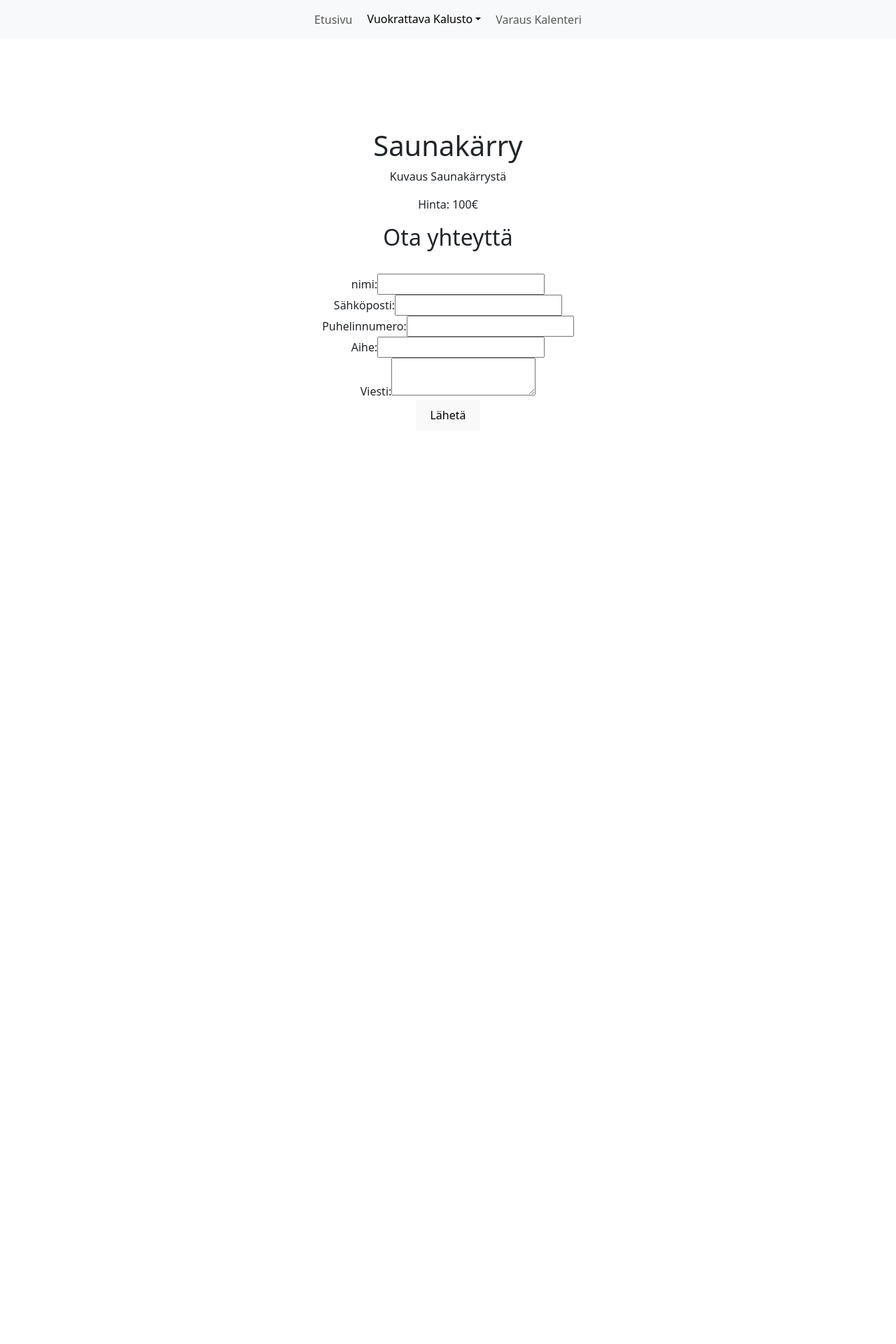
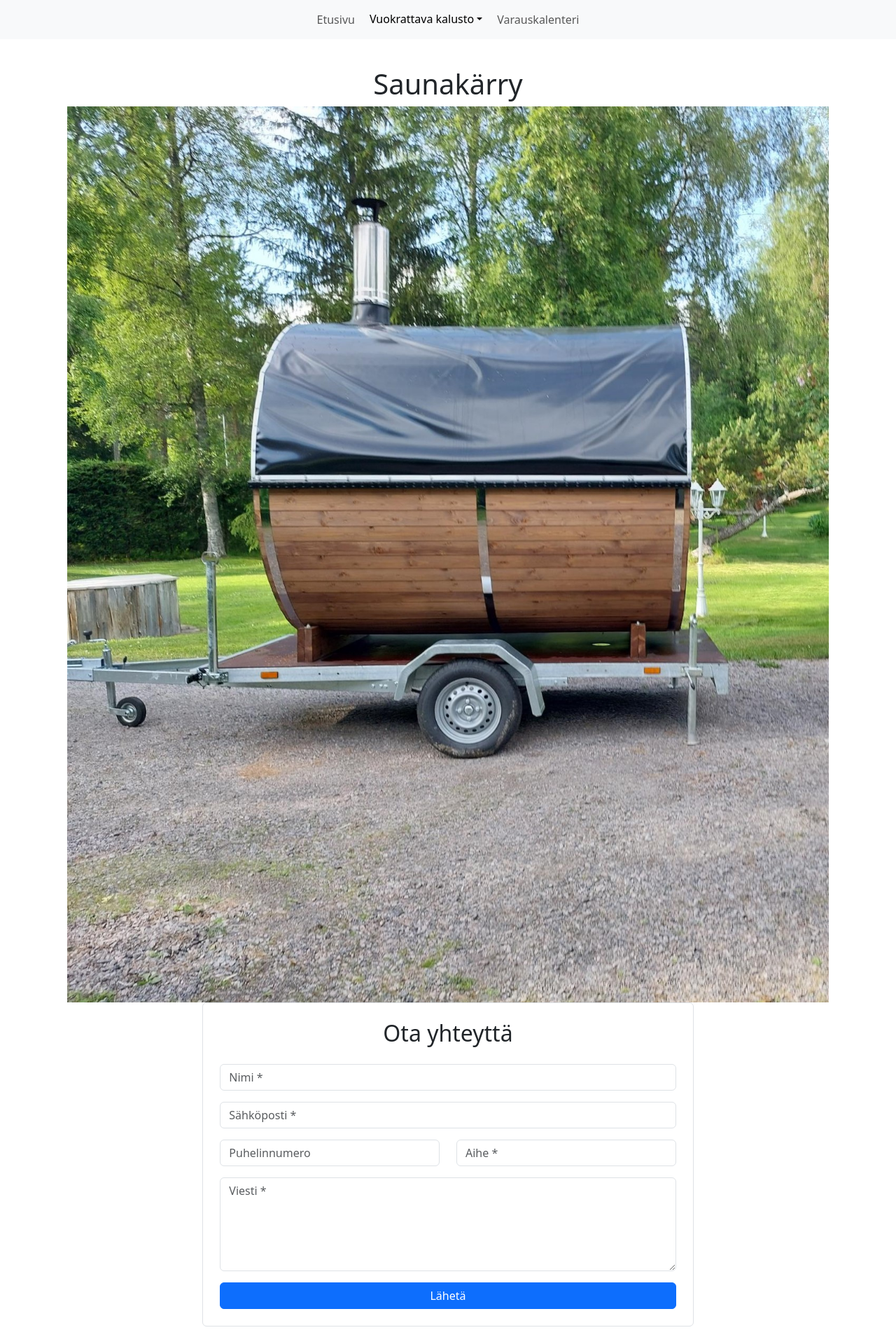
Before and after one commit to Laurik22/RentalApp, a React (Vite) app in the folder RentalApp/: page /products/saunaTrailer in a window 1280 px wide. Shown: the top 1920 px of the page at 70% size. Before the commit the page ends 800 px from the top, so only its background shows below. Built offline with nearby package versions, Linux system fonts and the light colour scheme.

Commit message:
calendar update

```diff
--- a/RentalApp/src/App.css
+++ b/RentalApp/src/App.css
@@ -1,11 +1,17 @@
 #root {
-  margin: 0 auto;
-  padding: 2rem;
+  margin: auto;
+  padding: 6rem;
   text-align: center;
 }
 .content{
-   margin-top: 60px;
-  }
+  width: 100%;
+  display: flex;
+  flex-direction: column;
+  align-items: stretch;
+}
+  /*
+  kalenteri
+  */
   .rbc-header{
     color: white;
     background: #17405d;
@@ -14,8 +20,7 @@
     align-items: center;
     justify-content: center;
     height: 36px;
-
-  }
+    }
   .rbc-event,
   .rbc-background-event{
     padding: 0px;
--- a/RentalApp/src/App.jsx
+++ b/RentalApp/src/App.jsx
@@ -6,7 +6,6 @@ import 'bootstrap/dist/css/bootstrap.min.css';
 import Home from './pages/Home';
 import ProductDetail from './pages/ProductDetail';
 import Reservations from './pages/Reservations';
-
 
 function App() {
 
--- a/RentalApp/src/components/Calendar.jsx
+++ b/RentalApp/src/components/Calendar.jsx
@@ -2,41 +2,58 @@ import React, { useEffect, useState } from 'react';
 import { Calendar, momentLocalizer } from 'react-big-calendar';
 import moment from 'moment';
 import 'moment/locale/fi';
-moment.locale('fi');
 import axios from 'axios';
 import 'react-big-calendar/lib/css/react-big-calendar.css';
-import CustomCalendarToolbar from '../components/CustomCalendarToolbar'
-
+moment.locale('fi');
 
 const localizer = momentLocalizer(moment);
 
 const GoogleCalendar = () => {
     const [events, setEvents] = useState([]);
+    const [currentDate, setCurrentDate] = useState(new Date());
 
     useEffect(() => {
         const fetchEvents = async () => {
-            const calendarId = 'f1205b7657fe9a4a469c544171e513b42f803bb74da50b545925112c6a34b9eb@group.calendar.google.com'; // Kalenterin ID
+            const calendarId = 'f1205b7657fe9a4a469c544171e513b42f803bb74da50b545925112c6a34b9eb@group.calendar.google.com';
             const apiKey = 'AIzaSyAOL9uEo5DxYCZ7jWlXnhG9Cu45fh88xpo';
-            const timeMin = new Date().toISOString();
+            const timeMin = new Date(new Date().getFullYear(), 0, 1).toISOString();
+            const timeMax = new Date(new Date().setFullYear(new Date().getFullYear() + 1)).toISOString();
 
             try {
                 const response = await axios.get(`https://www.googleapis.com/calendar/v3/calendars/${calendarId}/events`, {
                     params: {
                         key: apiKey,
                         timeMin: timeMin,
+                        timeMax: timeMax,
                         singleEvents: true,
                         orderBy: 'startTime',
                     }
                 });
 
-                const fetchedEvents = response.data.items.map(event => ({
-                    id: event.id,
-                    title: event.summary,
-                    start: new Date(event.start.dateTime || event.start.date),
-                    end: new Date(event.end.dateTime || event.end.date),
-                }));
+                // Suodatetaan tapahtumat niin, että vain yksi tapahtuma per päivä sallitaan
+                const eventsByDay = {};
 
-                setEvents(fetchedEvents);
+                response.data.items.forEach(event => {
+                    const isAllDayEvent = !event.start.dateTime; // Tarkistetaan, onko koko päivän tapahtuma
+                    const eventDate = new Date(event.start.dateTime || event.start.date).toDateString();
+
+                    // Lisää tapahtuma vain, jos päivälle ei ole jo tapahtumaa
+                    if (!eventsByDay[eventDate]) {
+                        eventsByDay[eventDate] = {
+                            id: event.id,
+                            title: event.summary,
+                            start: isAllDayEvent
+                                ? new Date(event.start.date) // Jos on koko päivän tapahtuma, käytetään vain päivämäärää
+                                : new Date(event.start.dateTime),
+                            end: isAllDayEvent
+                                ? new Date(event.start.date) // Sama loppupäivämäärä koko päivän tapahtumille
+                                : new Date(event.end.dateTime || event.end.date),
+                            allDay: isAllDayEvent
+                        };
+                    }
+                });
+
+                setEvents(Object.values(eventsByDay));
             } catch (error) {
                 console.error('Virhe tapahtumien hakemisessa:', error);
             }
@@ -45,19 +62,35 @@ const GoogleCalendar = () => {
         fetchEvents();
     }, []);
 
+    const handleNavigate = (newDate) => {
+        setCurrentDate(newDate);
+    };
+
+    const messages = {
+        today: 'Tänään',
+        next: '>',
+        previous: '<',
+        month: "Kuukausi",
+        week: 'Viikko',
+    };
+
     return (
         <div>
             <h2>Varauskalenteri</h2>
             <Calendar
-                culture='fi'
                 localizer={localizer}
+                culture='fi-FI'
+                messages={messages}
                 events={events}
                 startAccessor="start"
                 endAccessor="end"
-                style={{width: 1000, height: 600,  margin: '50px' }}
+                defaultView="month"
+                views={['month']}
+                date={currentDate}
+                onNavigate={handleNavigate}
+                style={{ width: 1000, height: 600 }}
             />
         </div>
-
     );
 };
 
--- a/RentalApp/src/components/ContactForm.jsx
+++ b/RentalApp/src/components/ContactForm.jsx
@@ -1,5 +1,6 @@
 import React, { useState } from 'react';
 import emailjs from 'emailjs-com';
+import { InputGroup, Col, Button, Row, Container, Card, Form } from 'react-bootstrap'
 
 function ContactForm() {
     const [formData, setFormData] = useState({
@@ -27,56 +28,83 @@ function ContactForm() {
     };
 
     return (
-        <form onSubmit={handleSubmit}>
-        <h2>Ota yhteyttä </h2>
-
-        <br />
-        <label>nimi:</label>
-        <input
+      <Container>
+      <Row className="justify-content-center align-items-center">
+        <Col md={10} lg={8} xs={12}>
+          <Form onSubmit={handleSubmit} className="p-4 border rounded">
+            <h2 className="mb-4">Ota yhteyttä</h2>
+            <Row className="mb-3">
+              <Form.Group as={Col} controlId="formName">
+                <Form.Control
                   type="text"
                   name="name"
+                  placeholder="Nimi *"
                   value={formData.name}
                   onChange={handleChange}
                   required
                 />
-        <br />
-        <label>Sähköposti:</label>
-        <input
+              </Form.Group>
+            </Row>
+
+            <Row className="mb-3">
+              <Form.Group as={Col} controlId="formEmail">
+                <Form.Control
                   type="email"
                   name="email"
+                  placeholder="Sähköposti *"
                   value={formData.email}
                   onChange={handleChange}
                   required
                 />
-        <br />
-        <label>Puhelinnumero:</label>
-        <input
+              </Form.Group>
+            </Row>
+
+            <Row className="mb-3">
+              <Form.Group as={Col} md={6} controlId="formPhone">
+                <Form.Control
                   type="tel"
                   name="phone"
+                  placeholder="Puhelinnumero"
                   value={formData.phone}
                   onChange={handleChange}
                 />
-        <br />
-        <label>Aihe:</label>
-        <input
+              </Form.Group>
+
+              <Form.Group as={Col} md={6} controlId="formSubject">
+                <Form.Control
                   type="text"
                   name="subject"
+                  placeholder="Aihe *"
                   value={formData.subject}
                   onChange={handleChange}
                   required
                 />
-        <br />
-        <label>Viesti:</label>
-        <textarea
+              </Form.Group>
+            </Row>
+
+            <Row className="mb-3">
+              <Form.Group as={Col} controlId="formMessage">
+                <Form.Control
+                  as="textarea"
+                  rows={5}
                   name="message"
+                  placeholder="Viesti *"
                   value={formData.message}
                   onChange={handleChange}
                   required
                 />
-        <br />
+              </Form.Group>
+            </Row>
 
-        <button type="submit">Lähetä</button>
-      </form>
+            <div className="d-grid">
+              <Button variant="primary" type="submit">
+                Lähetä
+              </Button>
+            </div>
+          </Form>
+        </Col>
+      </Row>
+    </Container>
     );
   }
 
--- a/RentalApp/src/components/Header.jsx
+++ b/RentalApp/src/components/Header.jsx
@@ -8,7 +8,7 @@ import Dropdown from 'react-bootstrap/Dropdown';
 
 function Header(){
 return(
-  <Navbar className="bg-body-tertiary" expand="lg" fixed="top">
+  <Navbar className="bg-body-tertiary" expand="lg" fixed="top" >
   <Container>
     <Navbar.Toggle aria-controls="basic-navbar-nav"/>
     <Navbar.Collapse id="basic-navbar-nav">
@@ -16,7 +16,7 @@ return(
         <Nav.Link as={Link} to="/" >Etusivu</Nav.Link>
         <Dropdown>
           <Dropdown.Toggle variant='light' id="dropdown-basic">
-            Vuokrattava Kalusto
+            Vuokrattava kalusto
           </Dropdown.Toggle>
           <Dropdown.Menu>
             <Dropdown.Item as={Link} to="/products/saunaTrailer">Saunakärry</Dropdown.Item>
@@ -24,7 +24,7 @@ return(
             <Dropdown.Item as={Link} to="/products/agrikaatti">Agrikaatti</Dropdown.Item>
           </Dropdown.Menu>
         </Dropdown>
-        <Nav.Link as={Link} to="/reservations" >Varaus Kalenteri</Nav.Link>
+        <Nav.Link as={Link} to="/reservations" >Varauskalenteri</Nav.Link>
       </Nav>
     </Navbar.Collapse>
   </Container>
--- a/RentalApp/src/data.jsx
+++ b/RentalApp/src/data.jsx
@@ -1,5 +1,26 @@
+import Sivukuva from './assets/Sivukuva.jpg';
+
 export const products = [
-    { id: 'saunaTrailer', name: 'Saunakärry', description: 'Kuvaus Saunakärrystä', price: 100 },
-    { id: 'perakarry', name: 'Peräkärry', description: 'Kuvaus Peräkärrystä', price: 50 },
-    { id: 'agrikaatti', name: 'Agrikaatti', description: 'Kuvaus Agrikaatista', price: 75 },
-  ];
+  {
+    id: 'saunaTrailer',
+    name: 'Saunakärry',
+    description: 'Kuvaus Saunakärrystä',
+    price: 100,
+    img: Sivukuva
+  },
+  {
+    id: 'perakarry',
+    name: 'Peräkärry',
+    description: 'Kuvaus Peräkärrystä',
+    price: 50,
+
+  },
+
+  {
+    id: 'agrikaatti',
+    name: 'Agrikaatti',
+    description: 'Kuvaus Agrikaatista',
+    price: 75,
+
+  }
+];
--- a/RentalApp/src/pages/ProductDetail.jsx
+++ b/RentalApp/src/pages/ProductDetail.jsx
@@ -2,20 +2,16 @@ import React from 'react';
 import { useParams } from 'react-router-dom';
 import { products } from '../data';
 import ContactForm from '../components/ContactForm';
+import Image from 'react-bootstrap/Image';
+import '../App.css'
 
 function ProductDetail() {
   const { productId } = useParams();
   const product = products.find((p) => p.id === productId);
-
-  if (!product) {
-    return <p>Tuotetta ei löydy.</p>;
-  }
-
   return (
-    <div>
+    <div className='content'>
       <h1>{product.name}</h1>
-      <p>{product.description}</p>
-      <p>Hinta: {product.price}€</p>
+      <Image src={product.img} alt={product.name} fluid/>
       <ContactForm/>
     </div>
   );
```
Also changed, not shown: RentalApp/src/assets/Sivukuva.jpg (added), RentalApp/src/router.jsx (deleted), RentalApp/src/services/calendarService.jsx (deleted). Lines whose indentation alone changed are shown as unchanged.
